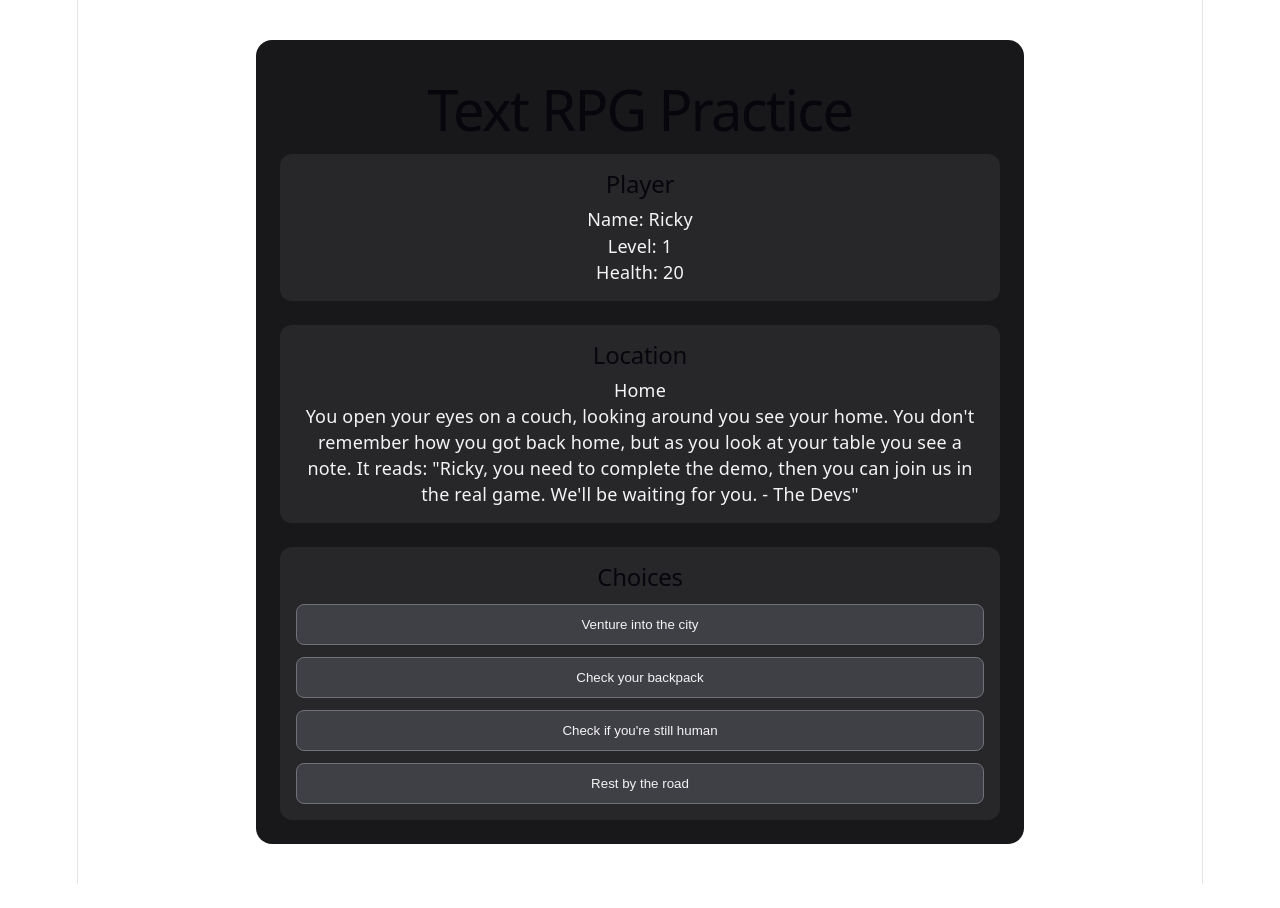
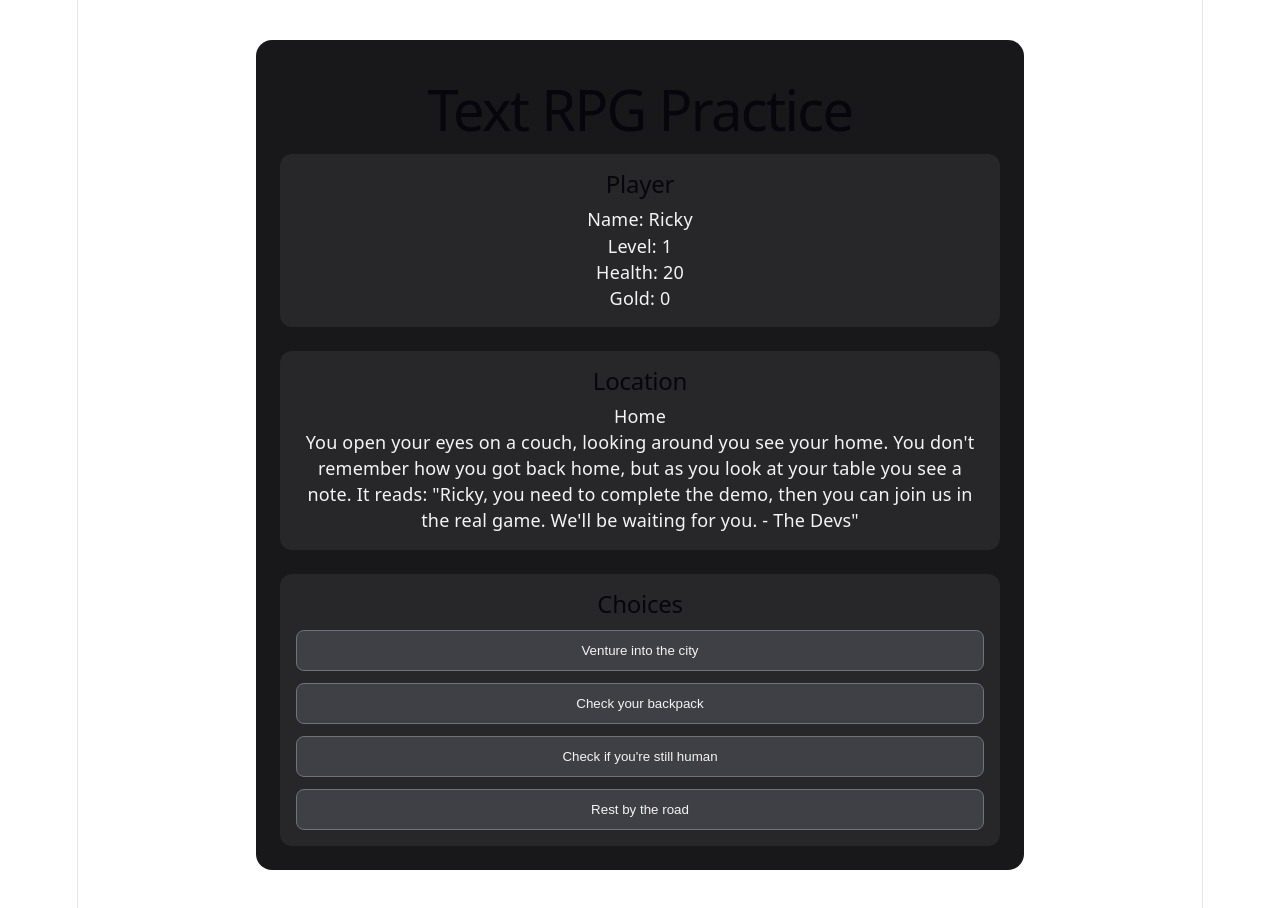
Before and after one commit to SAMURAIJACKD/text-rpg-practice, a React (Vite) app: page / in a window 1280 px wide. Before the commit the page ends 884 px from the top, so only its background shows below. Built offline with nearby package versions, Linux system fonts and the light colour scheme.

Commit message:
feat: added player gold

```diff
--- a/src/App.tsx
+++ b/src/App.tsx
@@ -7,6 +7,7 @@ import './App.css'
       const playerName = 'Ricky'
       const playerLevel = 1
       const playerMaxHealth = 20
+      const [playerGold, setPlayerGold] = useState(0)
       const [playerHealth, setPlayerHealth] = useState(playerMaxHealth)
       const playerBackpack = ['flashlight', 'rope', 'prybar']
       const [location, setLocation] = useState('Home')
@@ -32,8 +33,8 @@ import './App.css'
             setStoryText('You consider resting, but realize that you aren\'t actually tired. You decide to move on instead. \(Your health is already full, don\'t be silly\).')
             return
           } else {
-            const heal= Math.round(Math.random() * (playerMaxHealth - playerHealth))
-            const newHealth= Math.min(playerMaxHealth, playerHealth + heal)
+            const heal = Math.round(Math.random() * (playerMaxHealth - playerHealth))
+            const newHealth = Math.min(playerMaxHealth, playerHealth + heal)
             setPlayerHealth(newHealth)
             setStoryText(`You set up a bedroll by the side of the road and rest for a while. You feel refreshed and have ${newHealth} health`)
           }
@@ -65,6 +66,7 @@ import './App.css'
             <p>Name: {playerName}</p>
             <p>Level: {playerLevel}</p>
             <p>Health: {playerHealth}</p>
+            <p>Gold: {playerGold}</p>
           </section>
 
           <section>
```
